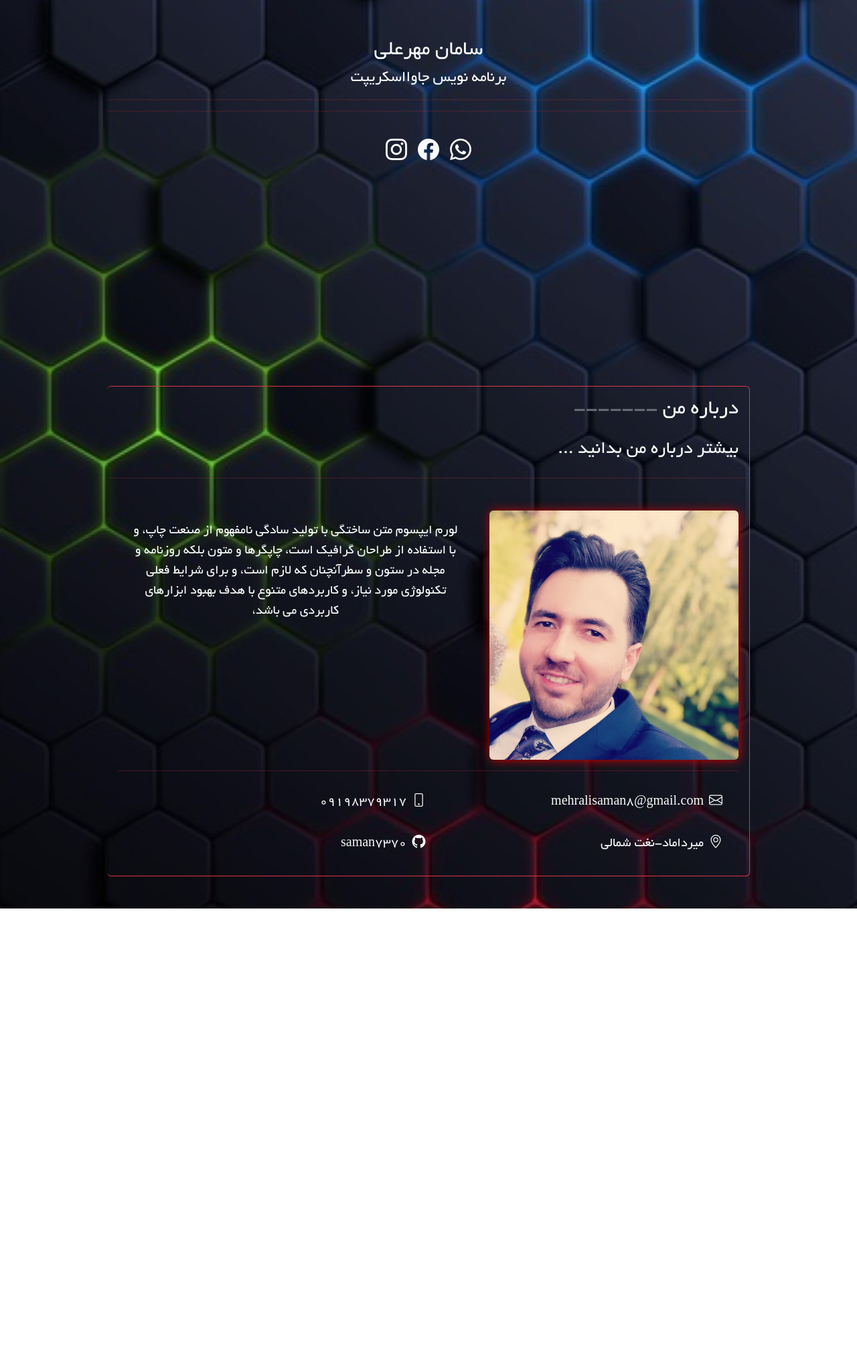
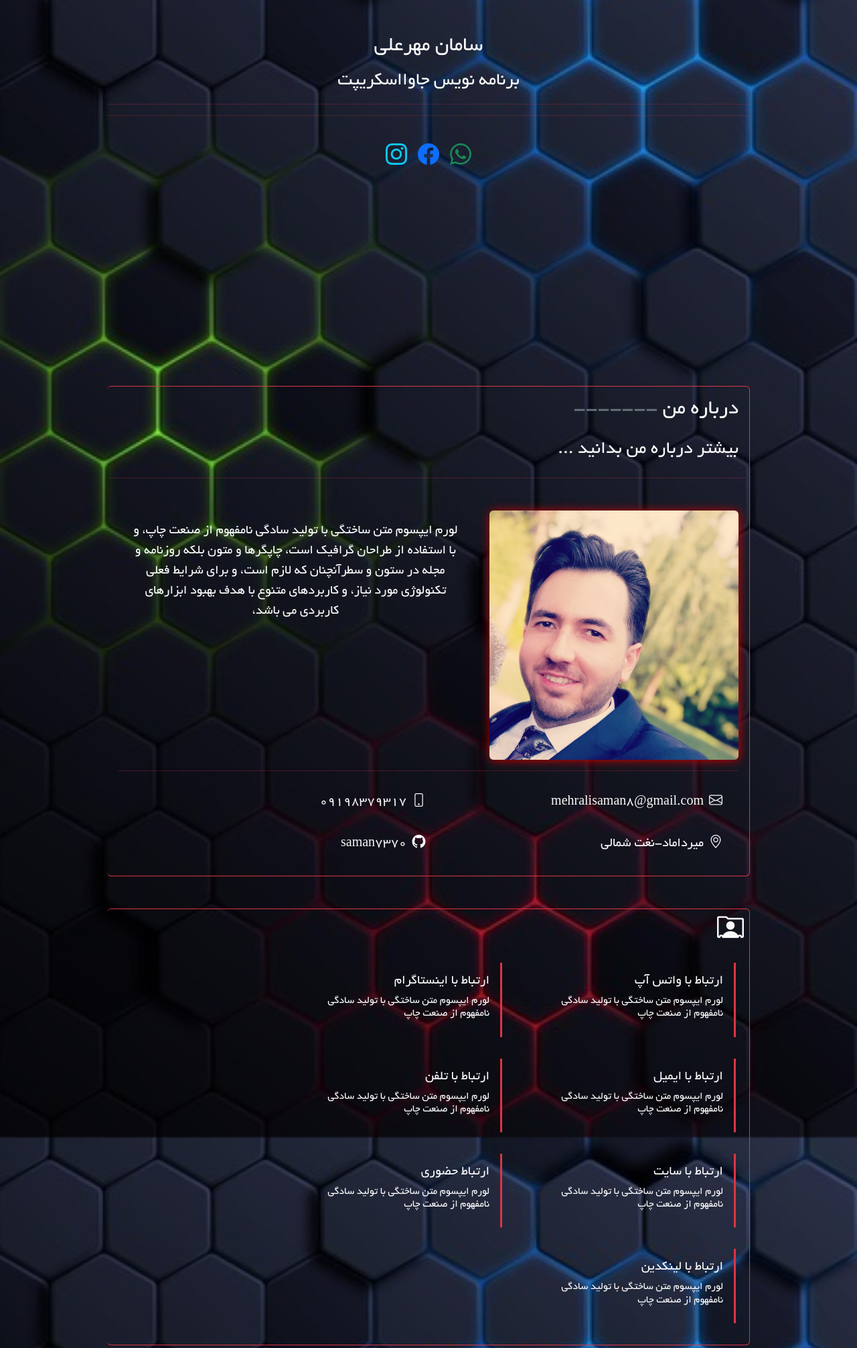
Before and after one commit to saman7370/Bootstrap-Test-Site, a plain HTML site: page Index.html in a window 1280 px wide. Shown: the part 224-2236 px from the top of the page at 67% size. Before the commit the page ends 1580 px from the top, so only its background shows below. Drawn offline with Linux system fonts and the light colour scheme.

Commit message:
Personnel site-contact

```diff
--- a/Index.html
+++ b/Index.html
@@ -15,38 +15,38 @@
     <div class="header bg-dark fixed-top">
         <div class="container">
             <ul class="list-unstyled d-flex justify-content-center mt-4 fs-2 mobil-menu d-md-none">
-                <li class="position-relative p-2"><a class="p-3" href="#"><i class="bi bi-house-fill"></i></a></li>
-                <li class="position-relative p-2"><a class="p-3" href="#"><i class="bi bi-info-square-fill"></i></a>
+                <li class="position-relative p-2"><a class="p-3" href="#home"><i class="bi bi-house-fill"></i></a></li>
+                <li class="position-relative p-2"><a class="p-3" href="#info"><i class="bi bi-info-square-fill"></i></a>
                 </li>
-                <li class="position-relative p-2"><a class="p-3" href="#"><i class="bi bi-telephone-fill"></i></a></li>
-                <li class="position-relative p-2"><a class="p-3" href="#"><i class="bi bi-image-fill"></i></a></li>
+                <li class="position-relative p-2"><a class="p-3" href="#contact"><i class="bi bi-telephone-fill"></i></a></li>
+                <li class="position-relative p-2"><a class="p-3" href="#gallery"><i class="bi bi-image-fill"></i></a></li>
             </ul>
             <ul class="list-unstyled d-none d-md-flex justify-content-center mt-4 fs-3 md-menu">
-                <li class="position-relative p-2"><a class="p-3" href="#">خانه</a></li>
-                <li class="position-relative p-2"><a class="p-3" href="#">درباره من</a></li>
-                <li class="position-relative p-2"><a class="p-3" href="#">تماس با من</a></li>
-                <li class="position-relative p-2"><a class="p-3" href="#">گالری</a></li>
+                <li class="position-relative p-2"><a class="p-3" href="#home">خانه</a></li>
+                <li class="position-relative p-2"><a class="p-3" href="#info">درباره من</a></li>
+                <li class="position-relative p-2"><a class="p-3" href="#contact">تماس با من</a></li>
+                <li class="position-relative p-2"><a class="p-3" href="#gallery">گالری</a></li>
             </ul>
         </div>
     </div>
     <div class="main mb-5">
-        <div class="w-100 h-100 position-relative">
+        <div class="w-100 h-100 position-relative" id="home">
             <div class=" w-75 position-absolute top-50 start-50 text-center text-light translate-middle">
-                <p class="h2">سامان مهرعلی</p>
-                <p class="h4">برنامه نویس جاوااسکریپت</p>
-                <hr class="text-danger">
-                <hr class="text-danger">
+                <p class="h2 ">سامان مهرعلی</p>
+                <p class="h3 mt-3">برنامه نویس جاوااسکریپت</p>
+                <hr class="text-danger mt-3">
+                <hr class="text-danger mt-3">
                 <ul class="list-unstyled d-flex justify-content-center p-3 fs-2 fs-md-1">
-                    <li class="p-2 social"><a class="text-light" href="#"><i class="bi bi-whatsapp"></i></a></li>
-                    <li class="p-2 social"><a class="text-light" href="#"><i class="bi bi-facebook"></i></a></li>
-                    <li class="p-2 social"><a class="text-light" href="#"><i class="bi bi-instagram"></i></a></li>
+                    <li class="p-2 social"><a class="text-success" href="#"><i class="bi bi-whatsapp"></i></a></li>
+                    <li class="p-2 social"><a class="text-primary" href="#"><i class="bi bi-facebook"></i></a></li>
+                    <li class="p-2 social"><a class="text-info" href="#"><i class="bi bi-instagram"></i></a></li>
                 </ul>
             </div>
         </div>
 
         <!-- <div class="w-100 my-1"></div> -->
 
-        <div class="w-75 p-3 position-relative start-50 translate-middle-x border border-danger border-end-0 rounded">
+        <div class="w-75 p-3 position-relative start-50 translate-middle-x border border-danger border-end-0 rounded" id="info">
             <div class="row">
                 <p class="h4 text-light fs-2">درباره من <span class="text-secondary">-------</span></p>
                 <p class="h5 text-light fs-3 py-3">بیشتر درباره من بدانید ...</p>
@@ -90,6 +90,40 @@
 
         </div>
 
+        <div class="w-75 p-3 position-relative start-50 translate-middle-x border border-danger border-end-0 rounded my-5" id="contact">
+            <div class="position-absolute top-0 start-0 text-light fs-1 m-2"><i class="bi bi-person-rolodex"></i></div>
+            <div class="row row-cols-1 row-cols-md-2 row-cols-lg-3 mt-5">
+                <div class="border-start border-danger border-3 text-light p-3 m-3">
+                    <p class="h5">ارتباط با واتس آپ</p>
+                    <p class="h6">لورم ایپسوم متن ساختگی با تولید سادگی نامفهوم از صنعت چاپ</p>
+                </div>
+                <div class="border-start border-danger border-3 text-light p-3 m-3">
+                    <p class="h5">ارتباط با اینستاگرام</p>
+                    <p class="h6">لورم ایپسوم متن ساختگی با تولید سادگی نامفهوم از صنعت چاپ</p>
+                </div>
+                <div class="border-start border-danger border-3 text-light p-3 m-3">
+                    <p class="h5">ارتباط با ایمیل</p>
+                    <p class="h6">لورم ایپسوم متن ساختگی با تولید سادگی نامفهوم از صنعت چاپ</p>
+                </div>
+                <div class="border-start border-danger border-3 text-light p-3 m-3">
+                    <p class="h5">ارتباط با تلفن</p>
+                    <p class="h6">لورم ایپسوم متن ساختگی با تولید سادگی نامفهوم از صنعت چاپ</p>
+                </div>
+                <div class="border-start border-danger border-3 text-light p-3 m-3">
+                    <p class="h5">ارتباط با سایت</p>
+                    <p class="h6">لورم ایپسوم متن ساختگی با تولید سادگی نامفهوم از صنعت چاپ</p>
+                </div>
+                <div class="border-start border-danger border-3 text-light p-3 m-3">
+                    <p class="h5">ارتباط حضوری</p>
+                    <p class="h6">لورم ایپسوم متن ساختگی با تولید سادگی نامفهوم از صنعت چاپ</p>
+                </div>
+                <div class="border-start border-danger border-3 text-light p-3 m-3">
+                    <p class="h5">ارتباط با لینکدین</p>
+                    <p class="h6">لورم ایپسوم متن ساختگی با تولید سادگی نامفهوم از صنعت چاپ</p>
+                </div>
+            </div>
+        </div>
+
     </div>
 
 
--- a/css/style.css
+++ b/css/style.css
@@ -69,7 +69,7 @@ h2,h4{
 }
 
 .social a:hover i{
-    color: #c00;
+    opacity: 0.5;;
 }
 
 .logo{
```
